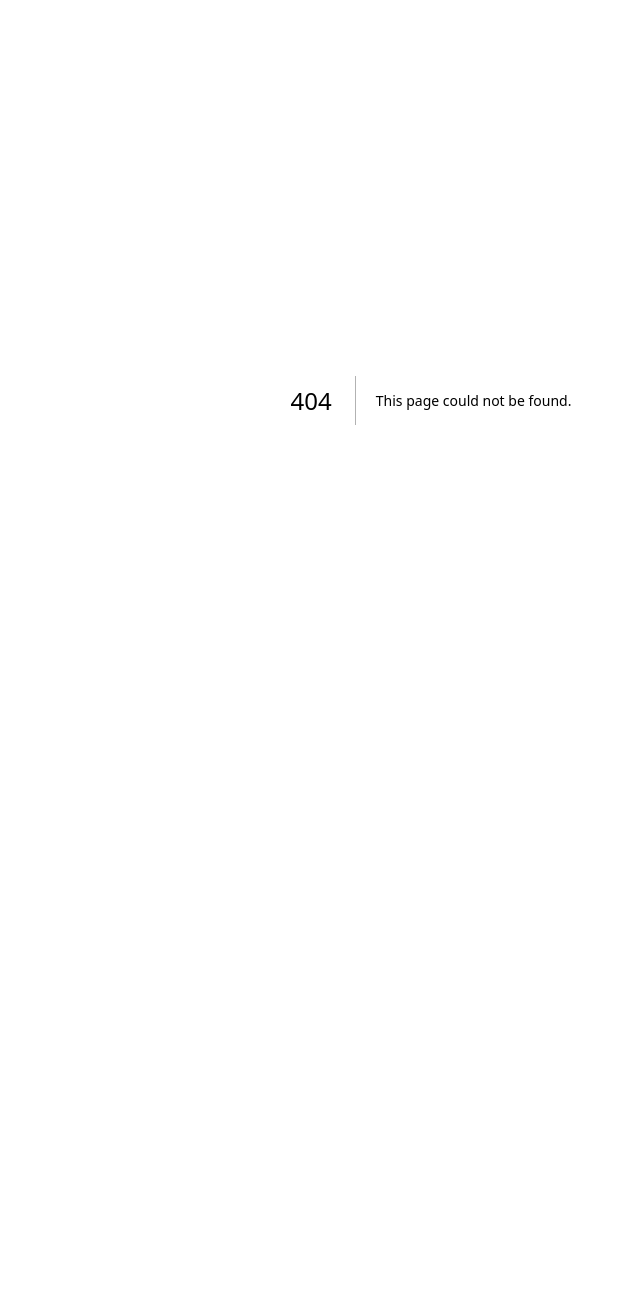
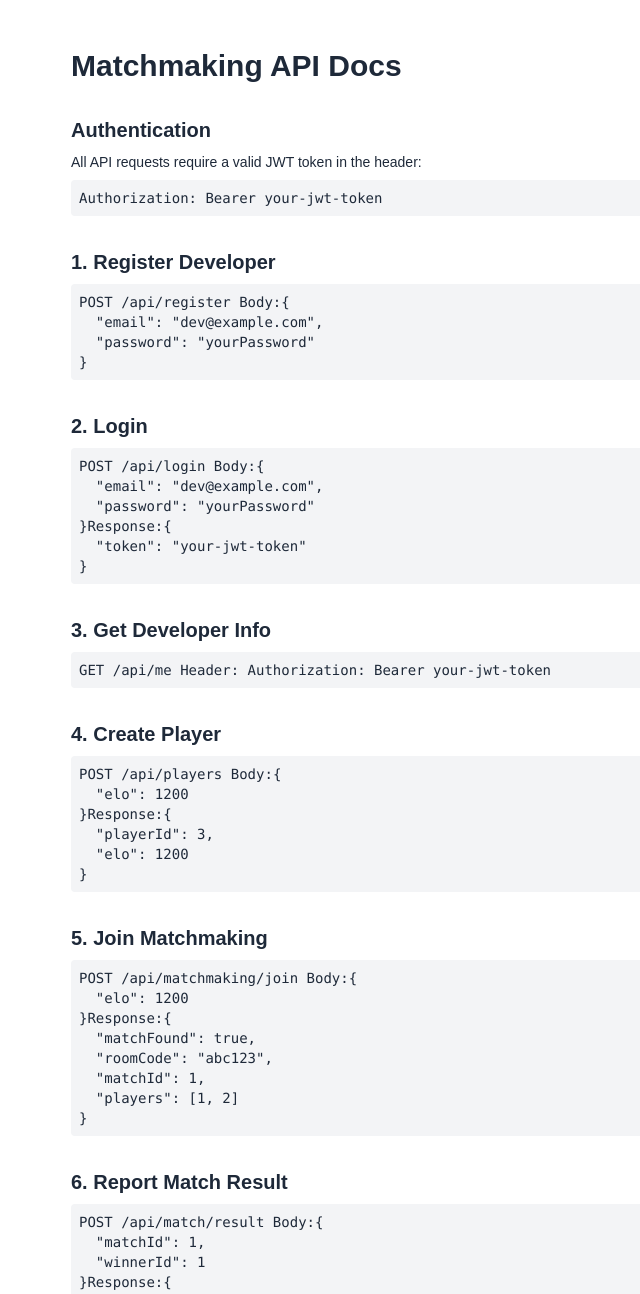
Before and after one commit to LouisC00/elo-matchmaker-frontend, a Next.js app: page /docs in a window 1280 px wide. Before the commit this address had no page. Shown: the top 1294 px of the page, without its empty margins (209-849 px from the left). Before the commit the page ends 800 px from the top, so only its background shows below. Built offline with nearby package versions, Linux system fonts and the light colour scheme.

Commit message:
feat: add /docs API reference page for matchmaking SaaS

```diff
--- /dev/null
+++ b/src/app/docs/page.tsx
@@ -0,0 +1,110 @@
+export default function DocsPage() {
+  return (
+    <div className="max-w-3xl mx-auto px-6 py-12 text-sm text-gray-800">
+      <h1 className="text-3xl font-bold mb-8">Matchmaking API Docs</h1>
+
+      <section className="mb-8">
+        <h2 className="text-xl font-semibold mb-2">Authentication</h2>
+        <p>All API requests require a valid JWT token in the header:</p>
+        <pre className="bg-gray-100 p-2 mt-2 rounded">
+          Authorization: Bearer your-jwt-token
+        </pre>
+      </section>
+
+      <section className="mb-8">
+        <h2 className="text-xl font-semibold mb-2">1. Register Developer</h2>
+        <pre className="bg-gray-100 p-2 rounded overflow-x-auto">
+          POST /api/register Body:
+          {`{
+  "email": "dev@example.com",
+  "password": "yourPassword"
+}`}
+        </pre>
+      </section>
+
+      <section className="mb-8">
+        <h2 className="text-xl font-semibold mb-2">2. Login</h2>
+        <pre className="bg-gray-100 p-2 rounded overflow-x-auto">
+          POST /api/login Body:
+          {`{
+  "email": "dev@example.com",
+  "password": "yourPassword"
+}`}
+          Response:
+          {`{
+  "token": "your-jwt-token"
+}`}
+        </pre>
+      </section>
+
+      <section className="mb-8">
+        <h2 className="text-xl font-semibold mb-2">3. Get Developer Info</h2>
+        <pre className="bg-gray-100 p-2 rounded overflow-x-auto">
+          GET /api/me Header: Authorization: Bearer your-jwt-token
+        </pre>
+      </section>
+
+      <section className="mb-8">
+        <h2 className="text-xl font-semibold mb-2">4. Create Player</h2>
+        <pre className="bg-gray-100 p-2 rounded overflow-x-auto">
+          POST /api/players Body:
+          {`{
+  "elo": 1200
+}`}
+          Response:
+          {`{
+  "playerId": 3,
+  "elo": 1200
+}`}
+        </pre>
+      </section>
+
+      <section className="mb-8">
+        <h2 className="text-xl font-semibold mb-2">5. Join Matchmaking</h2>
+        <pre className="bg-gray-100 p-2 rounded overflow-x-auto">
+          POST /api/matchmaking/join Body:
+          {`{
+  "elo": 1200
+}`}
+          Response:
+          {`{
+  "matchFound": true,
+  "roomCode": "abc123",
+  "matchId": 1,
+  "players": [1, 2]
+}`}
+        </pre>
+      </section>
+
+      <section className="mb-8">
+        <h2 className="text-xl font-semibold mb-2">6. Report Match Result</h2>
+        <pre className="bg-gray-100 p-2 rounded overflow-x-auto">
+          POST /api/match/result Body:
+          {`{
+  "matchId": 1,
+  "winnerId": 1
+}`}
+          Response:
+          {`{
+  "message": "Match result recorded",
+  "newElo": {
+    "1": 1184,
+    "2": 1216
+  }
+}`}
+        </pre>
+      </section>
+
+      <section>
+        <h2 className="text-xl font-semibold mb-2">7. Get Leaderboard</h2>
+        <pre className="bg-gray-100 p-2 rounded overflow-x-auto">
+          GET /api/leaderboard Response:
+          {`[
+  { "id": 1, "elo": 1400 },
+  { "id": 2, "elo": 1200 }
+]`}
+        </pre>
+      </section>
+    </div>
+  );
+}
```
